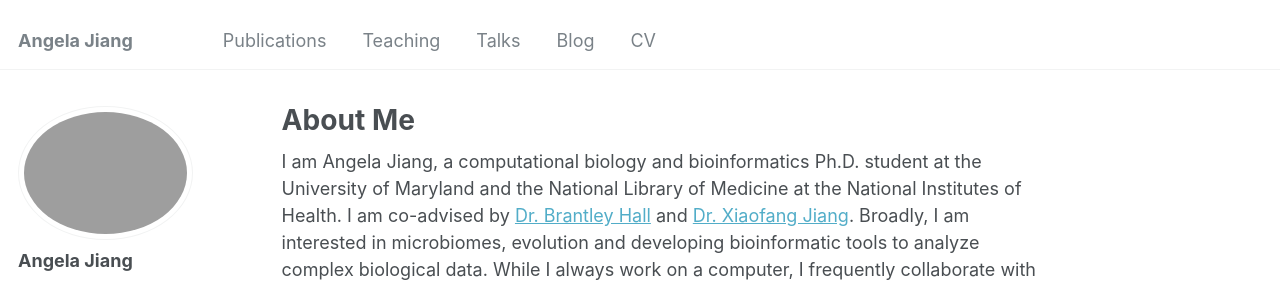
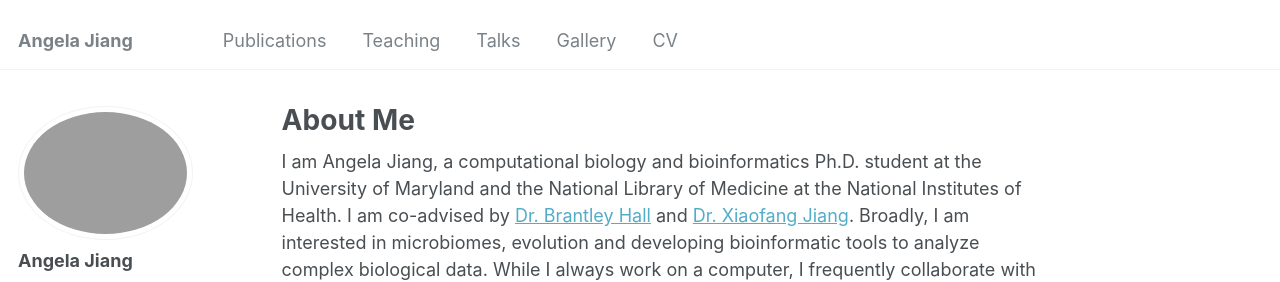
Before and after one commit to frikinzi/frikinzi.github.io, a Jekyll site: the page built from _pages/about.md, in a window 1280 px wide. Shown: the top 282 px of the page. Built offline with Jekyll 4.4.1, drawn with Linux system fonts in a browser that asks for light colours; some web fonts are replaced.

Commit message:
pictures

```diff
--- a/_data/navigation.yml
+++ b/_data/navigation.yml
@@ -9,8 +9,8 @@ main:
   - title: "Talks"
     url: /talks/
 
-  - title: "Blog"
-    url: /year-archive/
+  - title: "Gallery"
+    url: /gallery/
 
   - title: "CV"
     url: /cv/
```
Also changed, not shown: files/loinkle.png (added), files/palkia.png (added), files/shrimp.png (added), files/zolda.png (added), 4 other files.
